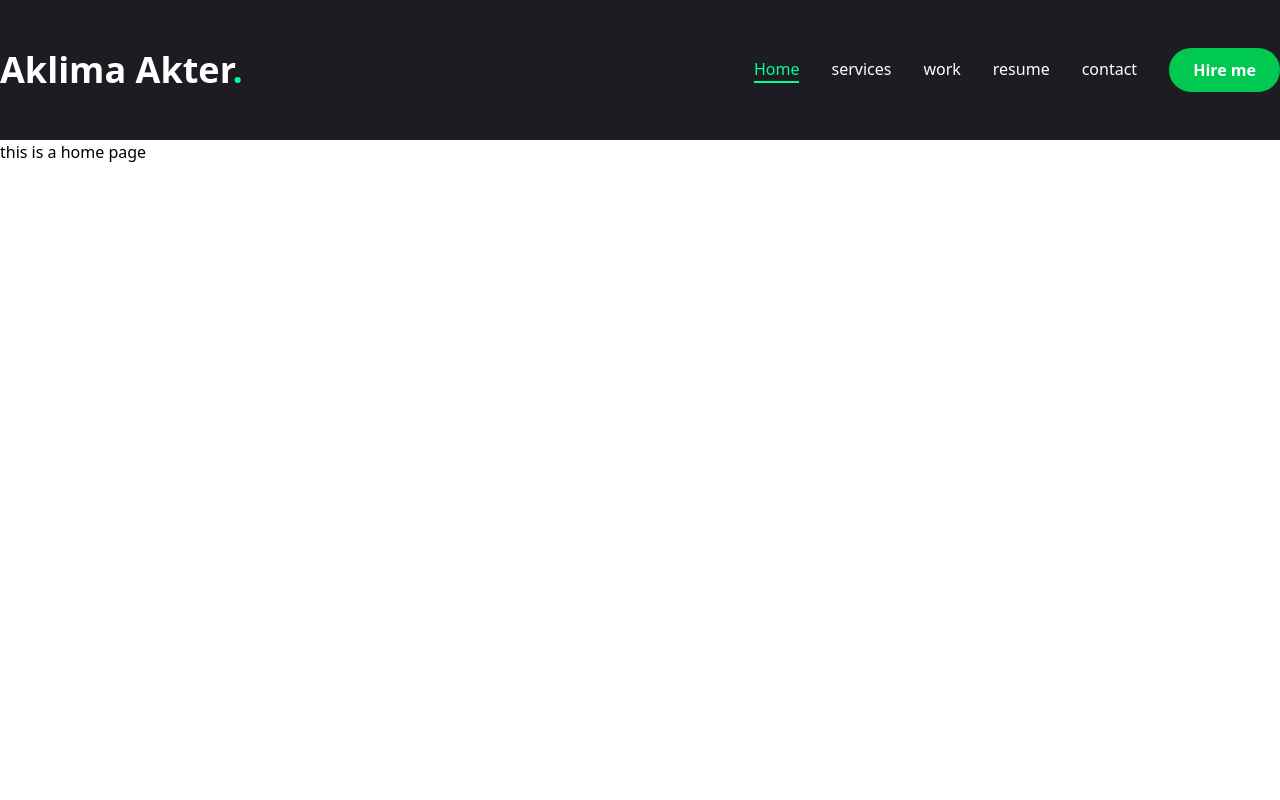
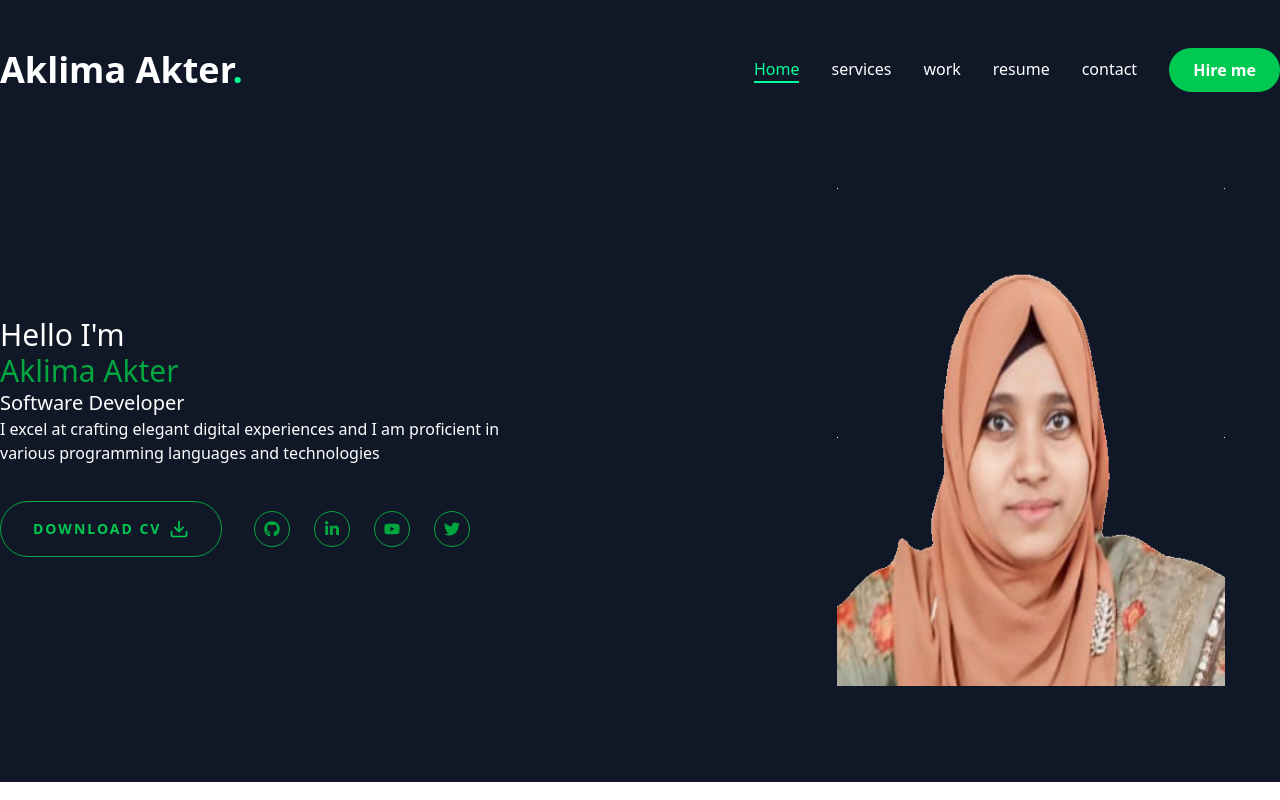
Before and after one commit to aklimaakter20/portfolio-of-Aklima-akter, a Next.js app: page / in a window 1280 px wide. Built offline with nearby package versions, Linux system fonts and the light colour scheme.

Commit message:
hero section added

```diff
--- a/package.json
+++ b/package.json
@@ -14,6 +14,7 @@
     "class-variance-authority": "^0.7.1",
     "clsx": "^2.1.1",
     "lucide-react": "^0.542.0",
+    "motion": "^12.23.12",
     "next": "15.5.2",
     "react": "19.1.0",
     "react-dom": "19.1.0",
--- a/src/app/page.js
+++ b/src/app/page.js
@@ -1,9 +1,45 @@
 import Image from "next/image";
+import { Button } from "@/components/ui/button";
+import { FiDownload } from "react-icons/fi";
+import Social from "@/components/Social";
+import Photo from "@/components/photo";
 
 export default function Home() {
   return (
-  <div>
-  this is a home page
-  </div>
+  <section className="bg-gray-900 text-white">
+    <div className="container mx-auto h-full ">
+      <div className="flex flex-col lg:flex-row items-center justify-between lg:pt-12 lg:pb-24">
+
+                            {/* text */}
+
+        <div className="text-center lg:text-left order-2 lg:order-none">
+
+          <h1 className="text-3xl">
+            Hello I'm  <br /> <span className="text-green-600"> Aklima Akter</span>
+          </h1>
+            <span className="text-xl text-center lg:text-left">
+            Software Developer
+          </span>
+          <p className="max-w-[500px] mb-9 text-dark">I excel at crafting elegant digital experiences and I am proficient in various programming languages and technologies </p>
+         {/* download btn and social */}
+        <div className="flex flex-col lg:flex-row items-center gap-8">
+           <Button variant="outline"
+         size="lg"
+         className= "uppercase flex items-center gap-2">
+          <span >Download CV</span>
+          <FiDownload className="text-xl"/>
+         </Button>
+         <div className="mb-8 lg:mb-0">
+          <Social containerStyles= "flex gap-6" iconStyles="w-9 h-9 border border-green-600 rounded-full flex justify-center items-center text-green-600 text-base hover:bg-red-500 hover:text-black hover:transition-all duration-500" />
+         </div>
+    </div>
+
+      </div>
+      <div className="order-1 lg:order-none mb-8 lg:mb-0">
+        <Photo />
+      </div>
+      </div>
+    </div>
+  </section>
   );
 }
--- a/src/components/Header.jsx
+++ b/src/components/Header.jsx
@@ -6,7 +6,7 @@ import MobileNav from './MobileNav'
 
 const Header = () => {
   return (
-    <header className='py-8 xl:py-12  bg-[#1c1c22] text-white'>
+    <header className='py-8 xl:py-12  text-white bg-gray-900'>
         <div className='container mx-auto flex items-center justify-between '>
             <Link href="/">
             <h1 className='text-4xl font-semibold'>Aklima Akter<span className='text-[#00ff99]'>.</span></h1>
--- a/src/components/MobileNav.jsx
+++ b/src/components/MobileNav.jsx
@@ -2,7 +2,7 @@
 import { usePathname } from "next/navigation";
 import Link from "next/link";
 import { CiMenuFries } from "react-icons/ci";
-import { Sheet, SheetContent, SheetTrigger } from "./ui/sheet";
+import { Sheet, SheetContent, SheetTitle, SheetTrigger } from "./ui/sheet";
 const links = [
     {
         name: "home",
@@ -33,12 +33,14 @@ const MobileNav = () => {
         <CiMenuFries className="text-[32px] text-[#09ff25]"></CiMenuFries>
      </SheetTrigger>
      <SheetContent className="flex flex-col">
-        <div className="mt-32 mb-16 text-center text-2xl">
+        <SheetTitle>
+            <div className="mt-32 mb-16 mr-14 text-center text-2xl">
             <Link href="/">
             <h1 className="text-4xl font-semibold">Aklima Akter <span className="text-green-500
             ">.</span></h1>
             </Link>
         </div>
+        </SheetTitle>
         <nav className="flex flex-col justify-center items-center gap-8">
             {links.map((link,index)=> {
                 return(
--- /dev/null
+++ b/src/components/Photo.jsx
@@ -0,0 +1,23 @@
+"use client";
+import Image from "next/image";
+import { motion } from "motion/react"
+
+const Photo = () => {
+  return (
+    <div className="w-full h-full relative">
+      {/* image */}
+      <motion.div>
+        <div className="w-[298px] h-[298px] xl:w-[498px] xl:h-[498px] mix-blend-lig">
+          <Image src="/aklima.png"
+          alt="myPic"
+          priority quality={100}
+           fill className="object-contain"/>
+        </div>
+      </motion.div>
+
+
+    </div>
+  )
+}
+
+export default Photo
--- /dev/null
+++ b/src/components/Social.jsx
@@ -0,0 +1,24 @@
+import React from 'react'
+import Link from 'next/link';
+import { FaGithub, FaLinkedinIn, FaYoutube,FaTwitter} from "react-icons/fa";
+
+const Socials = [
+  { icon: <FaGithub />, path: "" },
+  { icon: <FaLinkedinIn />, path: "" },
+  { icon: <FaYoutube />, path: "" },
+  { icon: <FaTwitter />, path: "" },
+];
+
+const Social = ({ containerStyles, iconStyles }) => {
+  return (
+    <div className={containerStyles}>
+      {Socials.map((item, index) => (
+        <Link key={index} href={item.path} className={iconStyles}>
+          {item.icon}
+        </Link>
+      ))}
+    </div>
+  )
+}
+
+export default Social;
```
Also changed, not shown: public/aklima.png (added), 1 other file (tests, documents, lock files or other folders).
